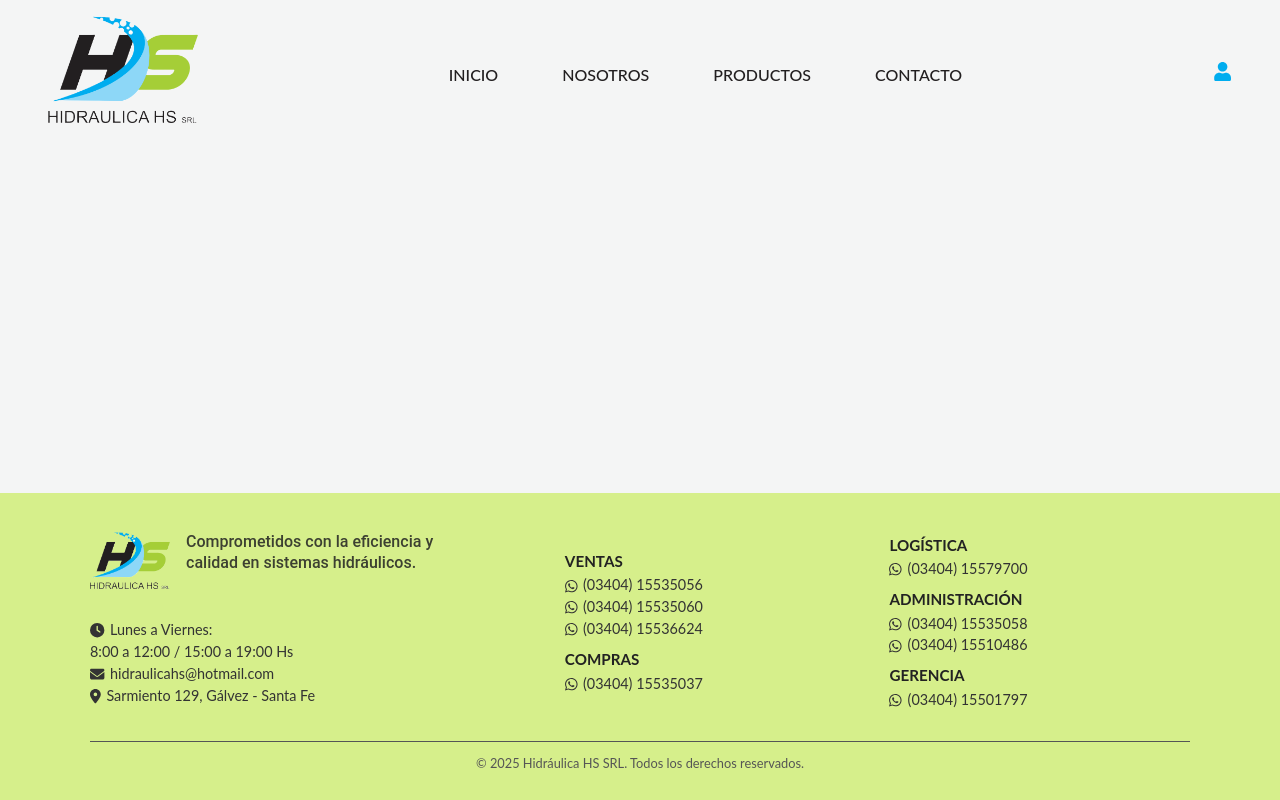
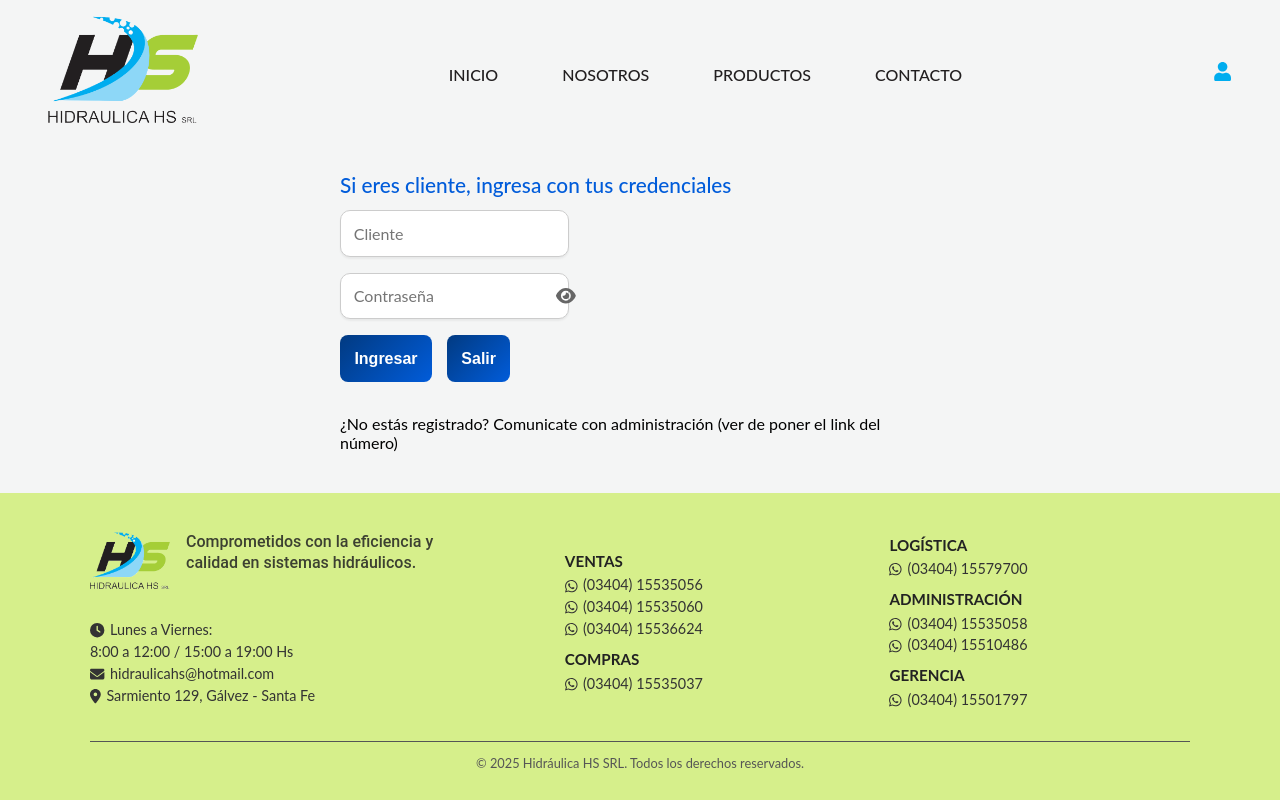
Before and after one commit to PMoyanoAiraldi/H-S-Front, a React (Vite) app in the folder front/: page /login in a window 1280 px wide. Built offline with nearby package versions, Linux system fonts and the light colour scheme.

Commit message:
Creando sector acceso cliente

```diff
--- a/front/package.json
+++ b/front/package.json
@@ -15,6 +15,7 @@
     "@fortawesome/free-solid-svg-icons": "^6.7.2",
     "@fortawesome/react-fontawesome": "^0.2.2",
     "@reduxjs/toolkit": "^2.8.0",
+    "axios": "^1.10.0",
     "emailjs-com": "^3.2.0",
     "lucide-react": "^0.514.0",
     "react": "^19.1.0",
@@ -23,7 +24,8 @@
     "react-redux": "^9.2.0",
     "react-router-dom": "^7.5.3",
     "react-slick": "^0.30.3",
-    "slick-carousel": "^1.8.1"
+    "slick-carousel": "^1.8.1",
+    "sweetalert2": "^11.22.2"
   },
   "devDependencies": {
     "@eslint/js": "^9.25.0",
--- a/front/src/App.jsx
+++ b/front/src/App.jsx
@@ -10,6 +10,7 @@ import 'slick-carousel/slick/slick-theme.css';
 import './styles/global.css'
 import LandbotWidget from "./components/Landbot/LandbotWidget";
 import Contact from "./components/Contact/Contact";
+import Login from "./components/Login/Login";
 
 
 
@@ -29,6 +30,7 @@ function App() {
         <Route path="/products" element={<ProductsPublicPage />} />
         <Route path="/aboutPage" element={<AboutPage />} />
         <Route path="/contact" element={<Contact />} />
+        <Route path="/login" element={<Login />} />
     </Routes>
     </div>
 
--- /dev/null
+++ b/front/src/components/Login/Login.jsx
@@ -0,0 +1,84 @@
+import { useState } from "react";
+import { Link, useNavigate } from "react-router-dom";
+import { useDispatch } from "react-redux";
+import { login } from "../../redux/userReducer";
+import { FontAwesomeIcon } from "@fortawesome/react-fontawesome";
+import { faEye, faEyeSlash } from "@fortawesome/free-solid-svg-icons";
+import axios from "axios";
+import Swal from "sweetalert2";
+import styles from "./Login.module.css"
+
+
+const Login = () =>{
+    const dispatch = useDispatch();
+    const navigate = useNavigate();
+    const [showPassword, setShowPassword] = useState(false);
+
+    const onLogin = (userData) => {
+        axios.post(`http://localhost:3010/auth/login`, userData)
+        .then(resp => {
+            console.log("RESPUESTA DEL BACKEND:", resp.data.user);
+            if(resp.data.user)  {
+                localStorage.setItem('token', resp.data.token);
+                dispatch(login({ login: true, user: resp.data.user }));
+            } else {
+                alert("Credenciales incorrectas");
+            }
+        })
+        .catch(() => {
+            Swal.fire('Error', 'Error al registrar los datos', 'error');
+            navigate("/login")
+
+        });
+    };
+
+    const [input, setInput] = useState({
+        username: '',
+        password: ''
+    });
+    const handleChange = (e) => { //a la funcion le debemos pasar un evento
+        setInput({ //es una promesa
+            ...input, //trae todo lo que esta en input
+            [e.target.name]:e.target.value //de los cambios que haya en username o password trae el valor, identificamos los campos por name
+        })
+
+    }
+
+    const isButtonDisabled = input.username === '' || input.password === '';
+    return(
+        <div className={styles.containerLogin}>
+        <h1 className={styles.titleLogin}>Si eres cliente, ingresa con tus credenciales </h1>
+        <form className={styles.form}>
+        <div>
+        <input className={styles.input} type="text" name="username" id="username"
+        placeholder="Cliente"
+        onChange={handleChange}
+        value={input.username}/>
+        </div> {/*los input tienen la propiedad onChange, que se ejcuta cada vez que hay un cambio, se ejecuta por cada caracter que ingrese al input  */}
+
+
+        <div className={styles.passwordContainer}>
+        <input className={styles.inputWithIcon} type={showPassword ? "text" : "password"} name="password" id="password"
+        placeholder="Contraseña"
+        onChange={handleChange}
+        value={input.password}/>{/*el value indica el estado inicial de cada campo antes del cambio, enlazamos el estado con el valor */}
+
+        <span
+                className={styles.icon}
+                onClick={() => setShowPassword(!showPassword)}
+            >
+                <FontAwesomeIcon icon={showPassword ? faEyeSlash : faEye} />
+        </span>
+
+        </div>
+        <div>
+        <Link to="/products"><button type="button" className={styles.button} onClick={() => onLogin(input)} disabled={isButtonDisabled}>Ingresar</button></Link>
+        <Link to="/"><button type="submit" className={styles.button} > Salir</button></Link>
+        </div>
+        <p> ¿No estás registrado? Comunicate con administración (ver de poner el link del número)</p>
+        </form>
+        </div>
+    )
+}
+
+export default Login;
--- /dev/null
+++ b/front/src/components/Login/Login.module.css
@@ -0,0 +1,87 @@
+.form {
+    display: flex;
+    flex-direction: column;
+    gap: 1rem;
+
+}
+    @keyframes fadeIn {
+        to {
+            opacity: 1;
+            transform: translateY(0);
+        }
+    }
+
+input {
+    padding: 0.8rem;
+    border: 1px solid #ccc;
+    border-radius: 10px;
+    font-size: 1rem;
+    font-family: inherit;
+    transition: all 0.3s ease;
+    box-shadow: 0 2px 2px rgba(0, 0, 0, 0.05);
+}
+
+.containerLogin{
+        width: 90%;
+        max-width: 600px;
+        margin: 0 auto;
+        padding: 1rem;
+        font-family: 'Lato', sans-serif;
+        transform: translateY(20px);
+        animation: fadeIn 1s ease-out forwards;
+    }
+
+.titleLogin {
+    font-size: 1.3rem;
+    font-weight: 500;
+    color: #015CDA;
+    margin-bottom: 0.8rem;
+    text-align: left;
+    }
+
+.button {
+    background: linear-gradient(135deg, #013A81, #015CDA);
+    color: white;
+    padding: 0.9rem;
+    border: none;
+    border-radius: 8px;
+    font-weight: bold;
+    cursor: pointer;
+    font-size: 1rem;
+    transition: transform 0.2s ease, box-shadow 0.2s ease;
+    align-self: flex-end; /* Alinea el botón al extremo derecho del contenedor */
+    margin-right: 15px; /* Agrega un margen derecho para separar el botón del texto */
+}
+
+.button:hover {
+    transform: scale(1.02);
+    box-shadow: 0 4px 12px rgba(1, 58, 129, 0.2);
+    background-color: #2e69b1;
+}
+
+.icon {
+    position: relative;
+    right: 0.8rem;
+    top: 50%;
+    transform: translateY(-50%);
+    cursor: pointer;
+    font-size: 1.1rem;
+    color: #666;
+}
+
+.passwordContainer {
+    position: relative;
+    /* width: 100%; */
+}
+
+.inputWithIcon {
+    /* width: 100%; */
+    /* padding-right: 2.5rem; */
+    padding: 0.8rem;
+    border: 1px solid #ccc;
+    border-radius: 10px;
+    font-size: 1rem;
+    font-family: inherit;
+    transition: all 0.3s ease;
+    box-shadow: 0 2px 2px rgba(0, 0, 0, 0.05);
+}
--- a/front/src/views/ProductsPublicPage.jsx
+++ b/front/src/views/ProductsPublicPage.jsx
@@ -10,7 +10,7 @@ import CategoryFilter from '../components/CategoryFilter';
     useEffect(() => {
         // 🔁 Reemplazar con fetch a tu API
         const data = [
-        { id: 1, name: "Bombas a engranajes para cosechadoras", category: "Cosechadoras", imageUrl: "https://res.cloudinary.com/dl7hjkrhq/image/upload/v1746567434/product/bombaparatractorpng.png" },
+        { id: 1, name: "Bombas a engranajes para cosechadoras", category: "Cosechadoras", imageUrl: "https://res.cloudinary.com/dl7hjkrhq/image/upload/v1750806283/bomba_para_tractor_-_sn_fondo_zgskxj.png" },
 
         ];
         setProducts(data);
```
Also changed, not shown: 1 other file (tests, documents, lock files or other folders).
